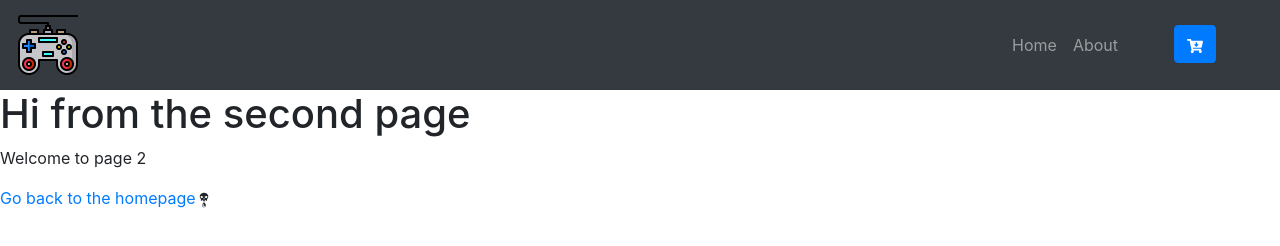
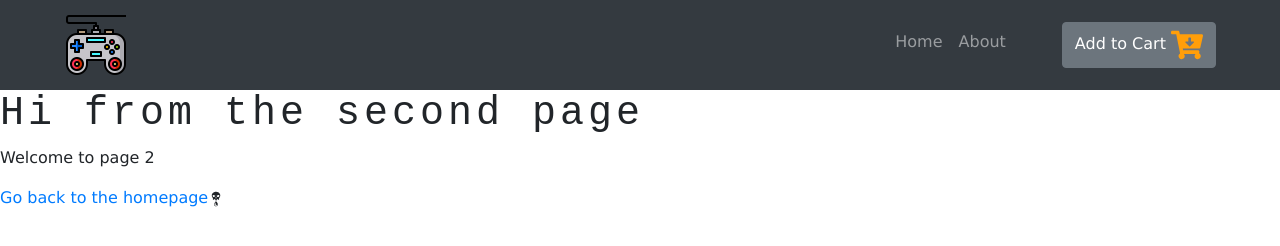
Before and after one commit to zaimeali/Gatsby-Gaming-Site, a Gatsby site: page /page-2 in a window 1280 px wide. Built offline with nearby package versions, Linux system fonts and the light colour scheme; Gatsby itself is replaced by a stand-in of ours.

Commit message:
NavBar Done 75% done

```diff
--- a/src/components/Globals/Navbar.js
+++ b/src/components/Globals/Navbar.js
@@ -40,7 +40,7 @@ export default class ComponentName extends Component {
     render() {
         return (
             <Navbar collapseOnSelect expand="lg" bg="dark" variant="dark">
-                <Link to='/' className="navbar-brand">
+                <Link to='/' className="navbar-brand ml-sm-5">
                     <img className="custom-nav-img" src={ logo } alt="logo here" />
                 </Link>
                 <Navbar.Toggle aria-controls="responsive-navbar-nav" />
@@ -56,8 +56,8 @@ export default class ComponentName extends Component {
                             ))
                         }
                         <li className="nav-item mx-sm-5">
-                            <Link href="#" className="btn btn-primary">
-                                <FaCartArrowDown className="cart-icon" />
+                            <Link href="#" className="btn btn-secondary">
+                                <span>Add to Cart</span> <FaCartArrowDown className="cart-icon" />
                             </Link>
                         </li>
                     </ul>
--- a/src/components/layout.css
+++ b/src/components/layout.css
@@ -1,9 +1,38 @@
+:root{
+  --mainBrown: #2d1ef1;
+  --mainYellow: #ff9e09;
+  --mainGrey: #ece8dc;
+  --mainWhite: #fff;
+  --mainDark: #222;
+}
+
+body{
+  background: var(--mainWhite);
+  color: var(--mainDark);
+  font-family: Verdana, Geneva, Tahoma, sans-serif !important;
+}
+
+h1, h2, h3, h4, h5, h6{
+  font-family: 'Courier New', Courier, monospace !important;
+  letter-spacing: 0.25rem !important;
+}
+
+.text-yellow{
+  color: var(--mainYellow);
+}
+
 .custom-head{
   color: white;
 }
 
 .custom-nav-img{
   width: 64px;
+}
+
+.cart-icon{
+  cursor: pointer;
+  color: var(--mainYellow);
+  font-size: 2rem !important;
 }
 
 /* html {
```
